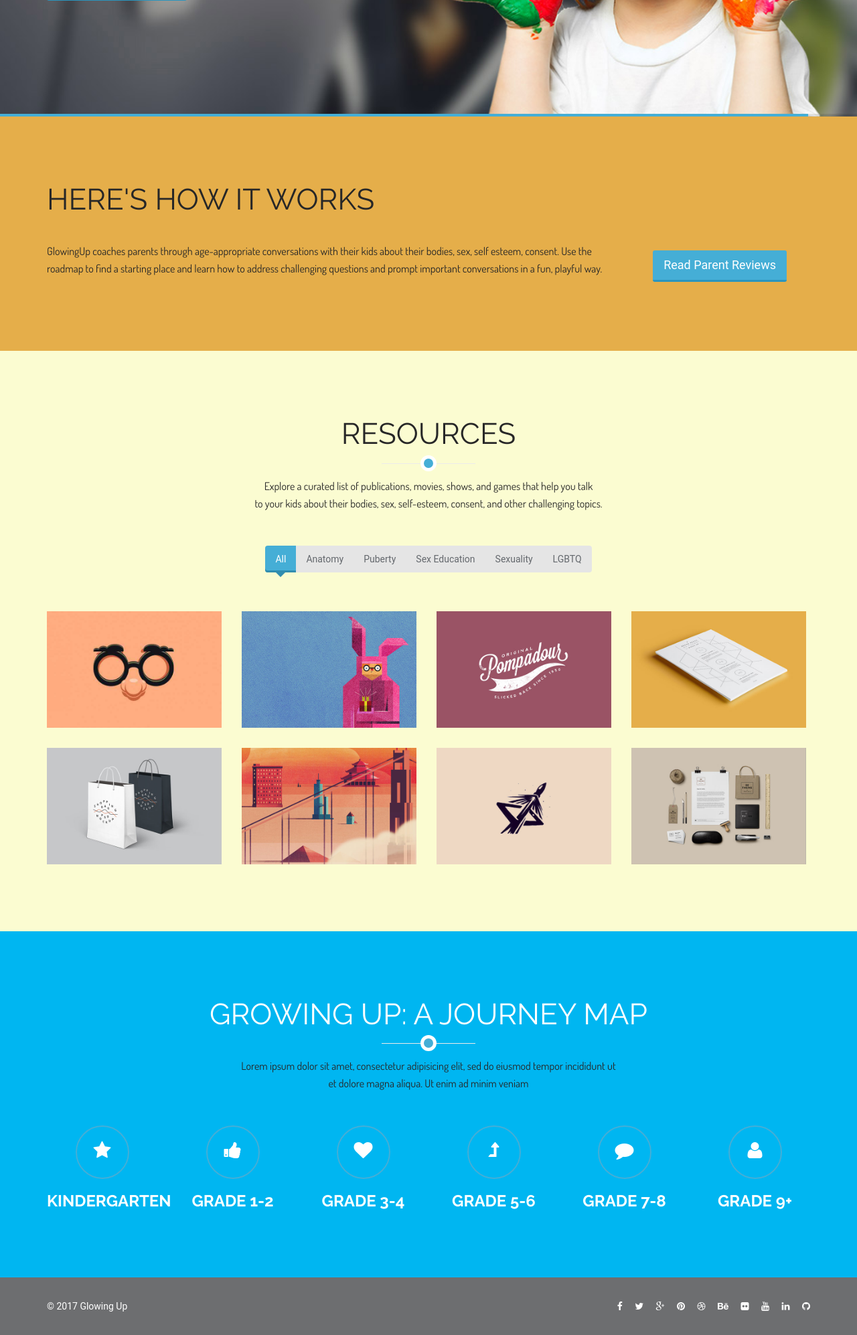
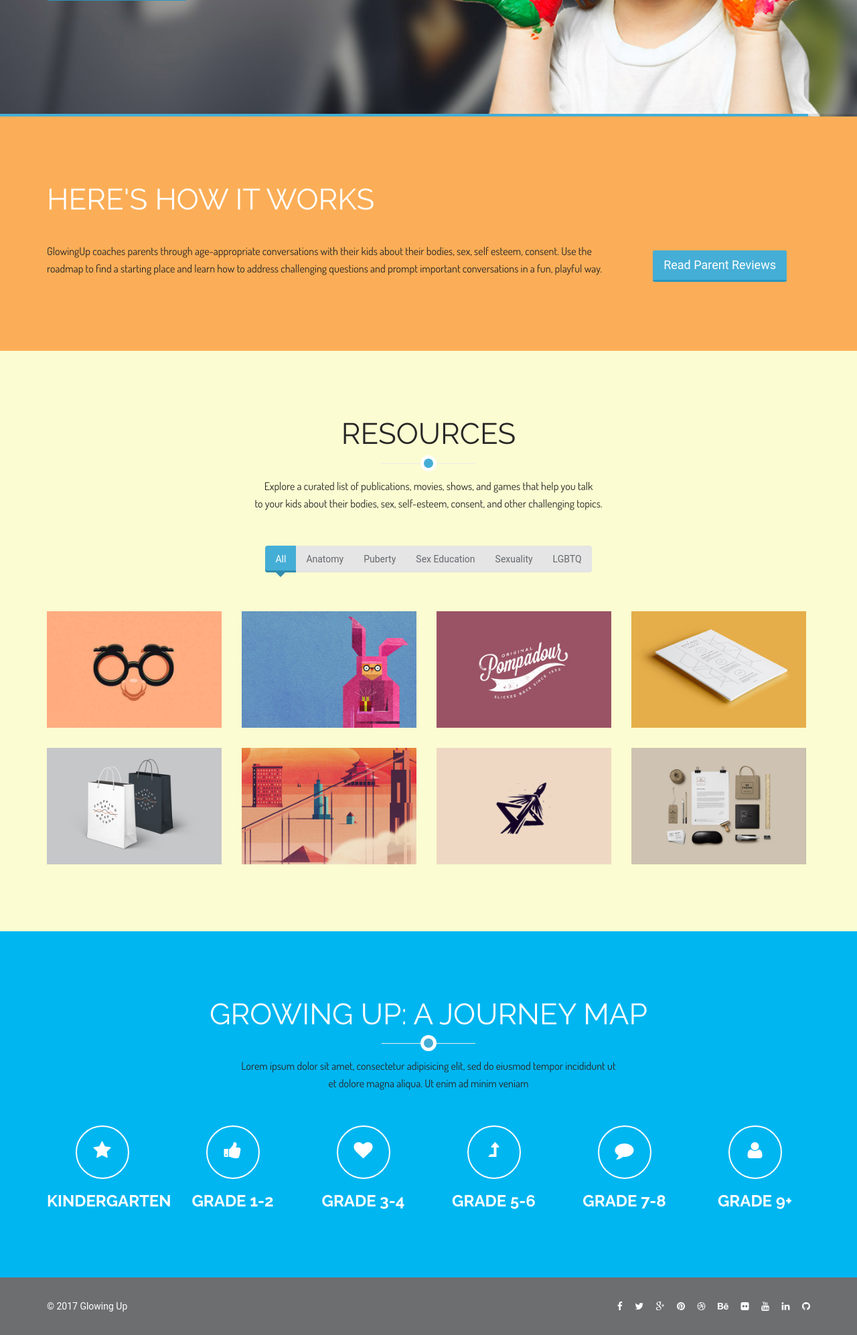
Before and after one commit to smaashthemac/SexTalk, a PHP site: page /index.html in a window 1280 px wide. Shown: the part 484-2478 px from the top of the page at 67% size. Run offline with PHP 8.4, Linux system fonts and the light colour scheme; some libraries are stand-ins or nearby versions.

Commit message:
final color and font changes/tweaking

```diff
--- a/css/main.css
+++ b/css/main.css
@@ -8,7 +8,7 @@
 h2 {
   font-family: 'Raleway';
   font-size: 44px;
-    color: #272727;
+    color: #fff;
     text-transform: uppercase;
     position: relative;
     padding-bottom: 20px;
@@ -59,7 +59,7 @@ Author URL: http://shapebootstrap.net
 **************************/
 body {
   padding-top: 100px;
-  background: #E5AE4A;
+  background: #FBAE57;
   font-family: 'Roboto', sans-serif;
   font-weight: 400;
   color: #64686d;
@@ -605,7 +605,7 @@ ul.nostyle i {
   width: 80px;
   height: 80px;
   line-height: 80px;
-  border: 2px solid #45aed6;
+  border: 2px solid #fff;
   border-radius: 100px;
   position: relative;
 }
```
